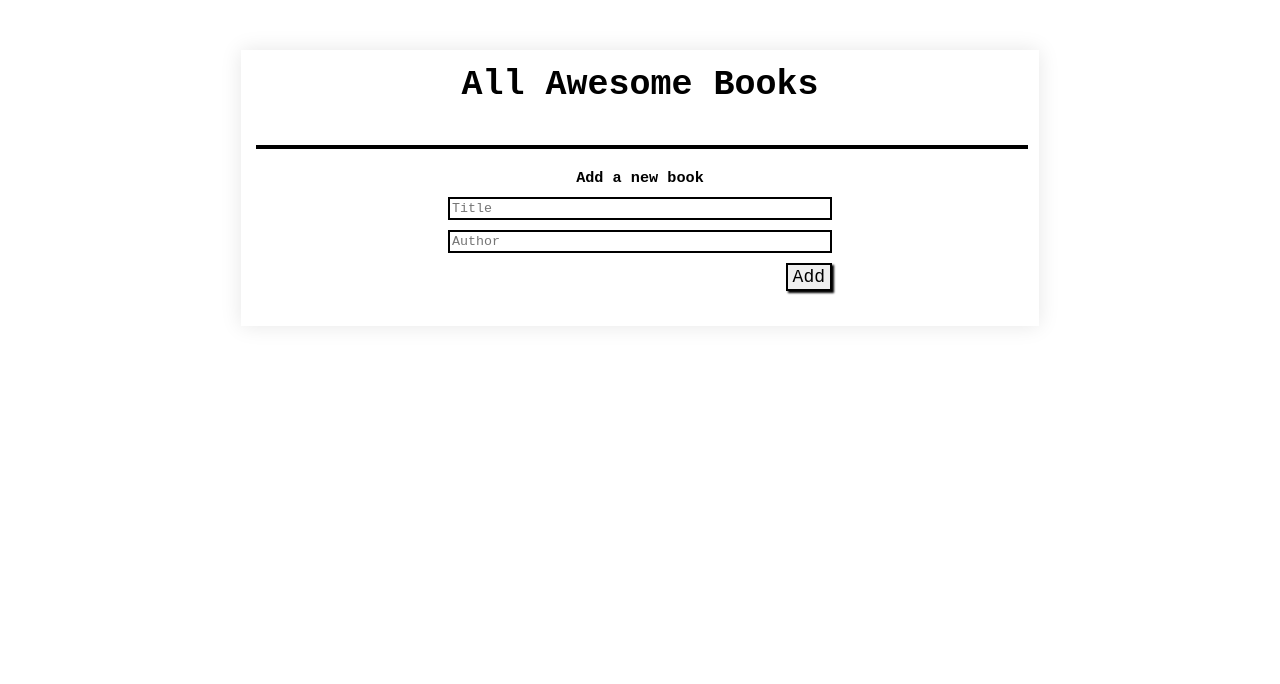
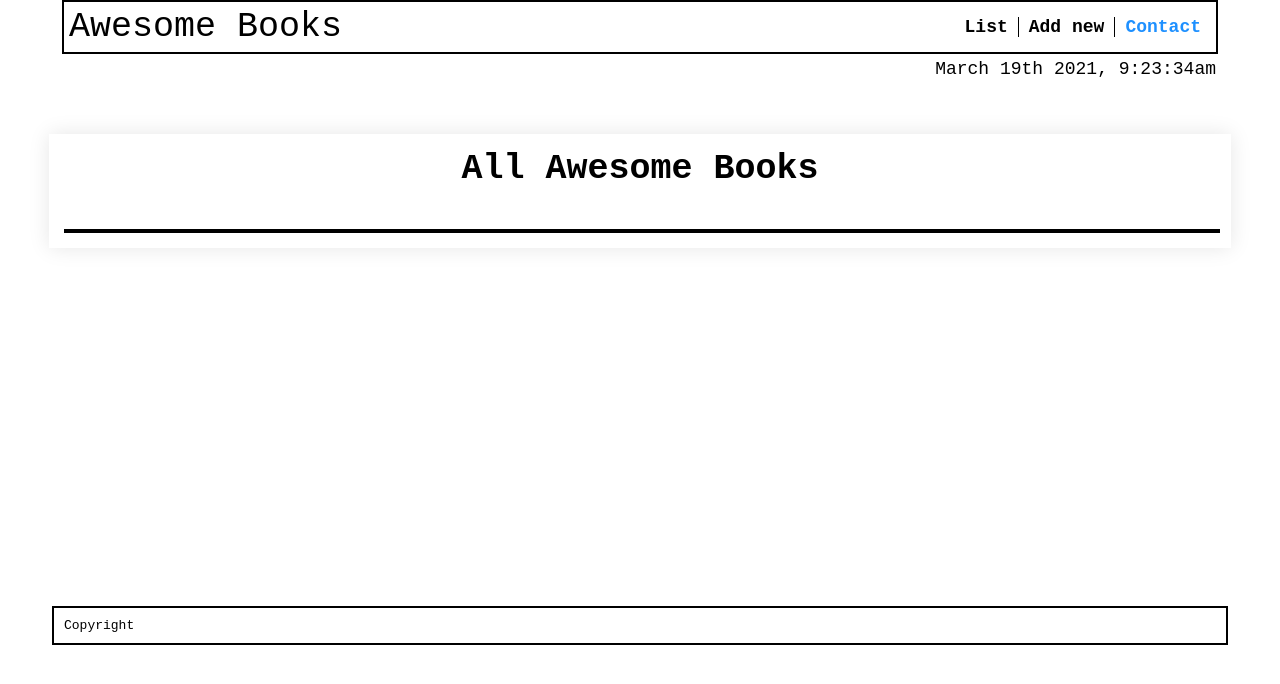
Before and after one commit to monicah79/awesome-books-project, a website: page index.html in a window 1280 px wide. Drawn offline with Linux system fonts and the light colour scheme.

Commit message:
Contact form section

```diff
--- a/index.html
+++ b/index.html
@@ -11,12 +11,25 @@
 </head>
 
 <body>
+    <header class="body-head">
+        <nav class="body-nav">
+            <a class="book-1" href="">Awesome Books</a>
+            <ul class="book-lists">
+                <li class="li"><a class="lala" href="">List</a></li>
+                <li class="li"><a class="lala" href="">Add new</a></li>
+                <li class="li"><a class="li-li" href="">Contact</a></li>
+            </ul>
+        </nav>
+    </header>
+    <div class="date">
+        <p>March 19th 2021, 9:23:34am</p>
+    </div>
     <section class="main-container">
         <div class="container">
             <h1 class="heading">All Awesome Books</h1>
             <div class="books"></div>
         </div>
-        <div class="added-book container">
+        <div class="added-book container hide">
             <form class="form">
                 <h3>Add a new book</h3>
                 <input type="text" name="title" placeholder="Title" id="title" required />
@@ -25,6 +38,20 @@
             </form>
         </div>
     </section>
+    <section class="contact-section hide">
+        <h2 class="contact-h">Contact Information</h2>
+        <p class="contact-p">Do have any question or just want to say "hello"? <br>
+          You can reach out us!
+        </p>
+        <ul class="contact-ul">
+            <li>Our e-mail: mail@mail.com</li>
+            <li>Our Phone number: 0043586534422</li>
+            <li>Our address: Streetname22, 84503 City, Country</li>
+        </ul>
+    </section>
+    <footer>
+      <p class="copy">Copyright</p>
+    </footer>
 
     <script src="./index.js"></script>
 </body>
--- a/style.css
+++ b/style.css
@@ -2,6 +2,56 @@
   font-family: monospace;
   margin: 0;
   padding: 0;
+}
+
+.body-head {
+  width: 90%;
+  border: 2px solid black;
+  margin: 0 auto;
+}
+
+.body-nav {
+  justify-content: space-between;
+  display: flex;
+  align-items: center;
+  padding: 5px;
+}
+
+.book-1 {
+  font-size: 35px;
+  text-decoration: none;
+  color: #000;
+}
+
+.book-lists {
+  display: flex;
+  list-style: none;
+}
+
+.lala {
+  text-decoration: none;
+  color: #000;
+  border-right: 1px solid black;
+  padding: 0 10px;
+  font-size: 18px;
+  font-weight: 700;
+}
+
+.li-li {
+  color: dodgerblue;
+  text-decoration: none;
+  padding: 0 10px;
+  font-size: 18px;
+  font-weight: 700;
+}
+
+.date {
+  width: 90%;
+  margin: 0 auto;
+  display: flex;
+  justify-content: end;
+  padding: 5px 0;
+  font-size: 18px;
 }
 
 .heading {
@@ -10,10 +60,11 @@
 }
 
 .main-container {
-  width: 60%;
+  width: 90%;
   box-shadow: 0 0 20px rgba(0, 0, 0, 0.1);
   padding: 15px;
   margin: 50px auto 0 auto;
+  margin-bottom: 28%;
 }
 
 .form {
@@ -68,3 +119,40 @@ input {
   padding: 2px;
   border: 2px solid #000;
 }
+
+.contact-section {
+  width: 90%;
+  margin: 0 auto;
+}
+
+.contact-h {
+  text-align: center;
+}
+
+.contact-p {
+  margin: 0 auto;
+  width: 30%;
+  margin-bottom: 10px;
+}
+
+.contact-ul {
+  margin: 0 auto;
+  width: 30%;
+  padding-left: 70px;
+}
+
+.copy {
+  width: 90%;
+  border: 2px solid black;
+  margin: 0 auto;
+  padding: 10px;
+  margin-top: 50px;
+}
+
+.hide {
+  display: none;
+}
+
+.show {
+  display: block;
+}
```
